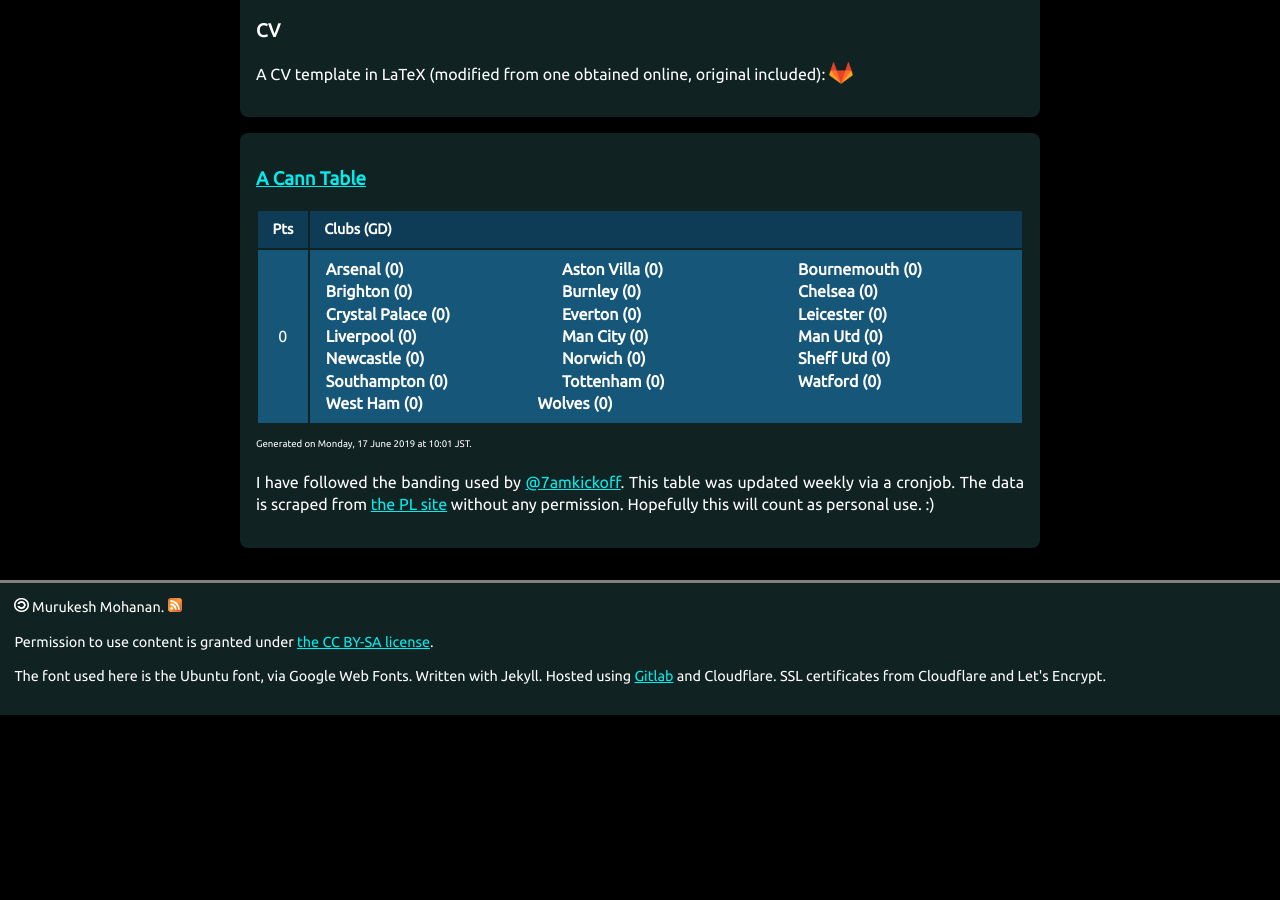
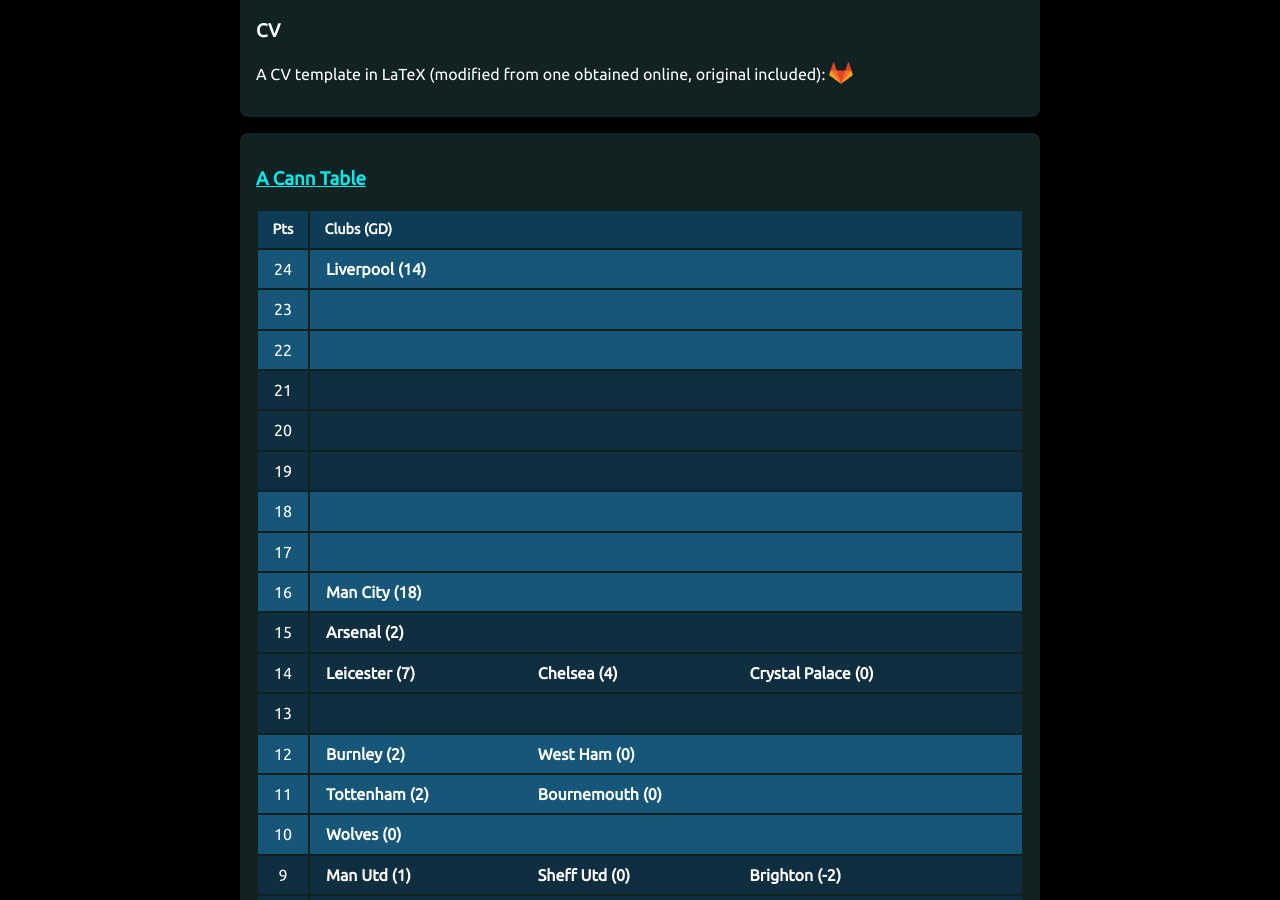
Before and after one commit to muru/muru.github.io, a Jekyll site: the page built from resources.md, in a window 1280 px wide and 900 px high, scrolled down 1593 px. Built offline with Jekyll 4.4.1, drawn with Linux system fonts in a browser that asks for light colours; before the commit the page ends 2308 px from its top, so only the background shows below that; some of the changed text lies outside the part shown.

Commit message:
updated cann-table: Fri Oct 12 01:28:43 2019

```diff
--- a/cann-table.html
+++ b/cann-table.html
@@ -1,29 +1,134 @@
 <table id="cann-table">
 <thead> <th> Pts </th> <th> Clubs (GD) </th> </thead>
 	<tr class="cann-row-1">
-		<td class="cann-point"> 0 </td>
+		<td class="cann-point"> 24 </td>
 		<td class="cann-clubs">
-			<span class="club-name"> Arsenal (0) </span>
-			<span class="club-name"> Aston Villa (0) </span>
+			<span class="club-name"> Liverpool (14) </span>
+		</td>
+ 	</tr>
+	<tr class="cann-row-1">
+		<td class="cann-point"> 23 </td>
+		<td class="cann-clubs">
+		</td>
+ 	</tr>
+	<tr class="cann-row-1">
+		<td class="cann-point"> 22 </td>
+		<td class="cann-clubs">
+		</td>
+ 	</tr>
+	<tr class="cann-row-2">
+		<td class="cann-point"> 21 </td>
+		<td class="cann-clubs">
+		</td>
+ 	</tr>
+	<tr class="cann-row-2">
+		<td class="cann-point"> 20 </td>
+		<td class="cann-clubs">
+		</td>
+ 	</tr>
+	<tr class="cann-row-2">
+		<td class="cann-point"> 19 </td>
+		<td class="cann-clubs">
+		</td>
+ 	</tr>
+	<tr class="cann-row-1">
+		<td class="cann-point"> 18 </td>
+		<td class="cann-clubs">
+		</td>
+ 	</tr>
+	<tr class="cann-row-1">
+		<td class="cann-point"> 17 </td>
+		<td class="cann-clubs">
+		</td>
+ 	</tr>
+	<tr class="cann-row-1">
+		<td class="cann-point"> 16 </td>
+		<td class="cann-clubs">
+			<span class="club-name"> Man City (18) </span>
+		</td>
+ 	</tr>
+	<tr class="cann-row-2">
+		<td class="cann-point"> 15 </td>
+		<td class="cann-clubs">
+			<span class="club-name"> Arsenal (2) </span>
+		</td>
+ 	</tr>
+	<tr class="cann-row-2">
+		<td class="cann-point"> 14 </td>
+		<td class="cann-clubs">
+			<span class="club-name"> Leicester (7) </span>
+			<span class="club-name"> Chelsea (4) </span>
+			<span class="club-name"> Crystal Palace (0) </span>
+		</td>
+ 	</tr>
+	<tr class="cann-row-2">
+		<td class="cann-point"> 13 </td>
+		<td class="cann-clubs">
+		</td>
+ 	</tr>
+	<tr class="cann-row-1">
+		<td class="cann-point"> 12 </td>
+		<td class="cann-clubs">
+			<span class="club-name"> Burnley (2) </span>
+			<span class="club-name"> West Ham (0) </span>
+		</td>
+ 	</tr>
+	<tr class="cann-row-1">
+		<td class="cann-point"> 11 </td>
+		<td class="cann-clubs">
+			<span class="club-name"> Tottenham (2) </span>
 			<span class="club-name"> Bournemouth (0) </span>
-			<span class="club-name"> Brighton (0) </span>
-			<span class="club-name"> Burnley (0) </span>
-			<span class="club-name"> Chelsea (0) </span>
-			<span class="club-name"> Crystal Palace (0) </span>
-			<span class="club-name"> Everton (0) </span>
-			<span class="club-name"> Leicester (0) </span>
-			<span class="club-name"> Liverpool (0) </span>
-			<span class="club-name"> Man City (0) </span>
-			<span class="club-name"> Man Utd (0) </span>
-			<span class="club-name"> Newcastle (0) </span>
-			<span class="club-name"> Norwich (0) </span>
-			<span class="club-name"> Sheff Utd (0) </span>
-			<span class="club-name"> Southampton (0) </span>
-			<span class="club-name"> Tottenham (0) </span>
-			<span class="club-name"> Watford (0) </span>
-			<span class="club-name"> West Ham (0) </span>
+		</td>
+ 	</tr>
+	<tr class="cann-row-1">
+		<td class="cann-point"> 10 </td>
+		<td class="cann-clubs">
 			<span class="club-name"> Wolves (0) </span>
 		</td>
  	</tr>
+	<tr class="cann-row-2">
+		<td class="cann-point"> 9 </td>
+		<td class="cann-clubs">
+			<span class="club-name"> Man Utd (1) </span>
+			<span class="club-name"> Sheff Utd (0) </span>
+			<span class="club-name"> Brighton (-2) </span>
+		</td>
+ 	</tr>
+	<tr class="cann-row-2">
+		<td class="cann-point"> 8 </td>
+		<td class="cann-clubs">
+			<span class="club-name"> Aston Villa (1) </span>
+			<span class="club-name"> Newcastle (-8) </span>
+		</td>
+ 	</tr>
+	<tr class="cann-row-2">
+		<td class="cann-point"> 7 </td>
+		<td class="cann-clubs">
+			<span class="club-name"> Southampton (-7) </span>
+			<span class="club-name"> Everton (-7) </span>
+		</td>
+ 	</tr>
+	<tr class="cann-row-1">
+		<td class="cann-point"> 6 </td>
+		<td class="cann-clubs">
+			<span class="club-name"> Norwich (-11) </span>
+		</td>
+ 	</tr>
+	<tr class="cann-row-1">
+		<td class="cann-point"> 5 </td>
+		<td class="cann-clubs">
+		</td>
+ 	</tr>
+	<tr class="cann-row-1">
+		<td class="cann-point"> 4 </td>
+		<td class="cann-clubs">
+		</td>
+ 	</tr>
+	<tr class="cann-row-2">
+		<td class="cann-point"> 3 </td>
+		<td class="cann-clubs">
+			<span class="club-name"> Watford (-16) </span>
+		</td>
+ 	</tr>
 </table>
-<span id="cann-gen-note"> Generated on  Monday, 17 June 2019 at 10:01 JST. </span>
+<span id="cann-gen-note"> Generated on  Friday, 11 October 2019 at 16:28 UTC. </span>
```
